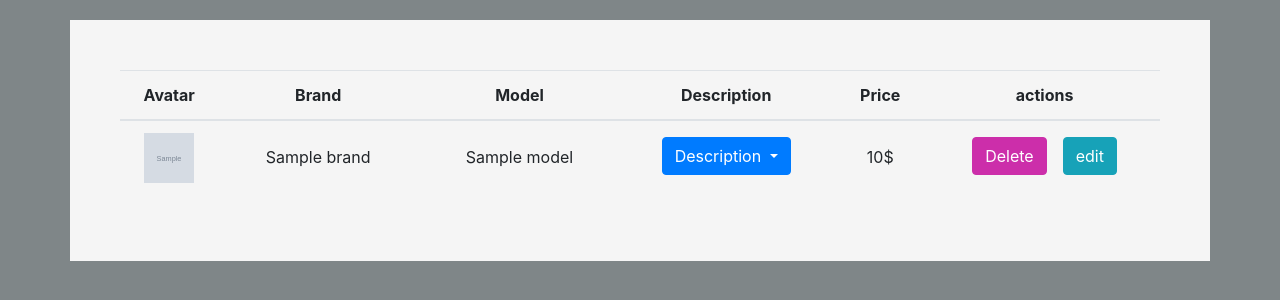
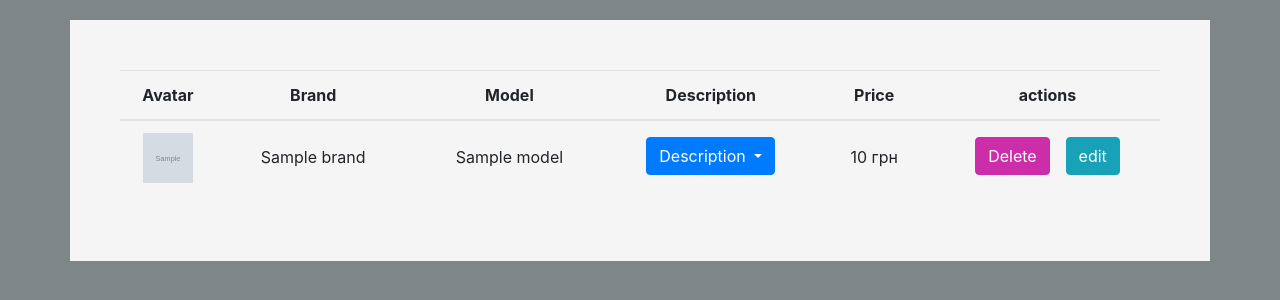
Before and after one commit to BlackMaizeGod/vacum_cleaner, a Symfony app: template templates/search_controller/index.html.twig in a window 1280 px wide. Shown: the top 300 px of the page. Run offline with Twig, Linux system fonts and the light colour scheme; the template is opened without the code that fills it: most values are stand-ins (such as "Sample title", 1, 10 or a date in 2020); grey boxes marked "Sample" are stand-in pictures; style sheets or scripts are compiled from the project's sources; some libraries are stand-ins or nearby versions.

Commit message:
change $ to UAH

```diff
--- a/templates/cleaner/index.html.twig
+++ b/templates/cleaner/index.html.twig
@@ -51,7 +51,7 @@
                                 </div>
                             </div>
                         </td>
-                        <td class="p-4">{{ cleaner.price }}$</td>
+                        <td class="p-4">{{ cleaner.price }} грн</td>
                         <td class="p-3">
                             <div class="d-flex flex-row justify-content-center">
                                 <form method="post" action="{{ path('cleaner_delete', {'id': cleaner.id}) }}" onsubmit="return confirm('Are you sure you want to delete this item?');">
--- a/templates/search_controller/index.html.twig
+++ b/templates/search_controller/index.html.twig
@@ -34,7 +34,7 @@
                                 </div>
                             </div>
                         </td>
-                        <td class="p-4">{{ cleaner.price }}$</td>
+                        <td class="p-4">{{ cleaner.price }} грн</td>
                         <td class="p-3">
                             <div class="d-flex flex-row justify-content-center">
                                 <form method="post" action="{{ path('cleaner_delete', {'id': cleaner.id}) }}" onsubmit="return confirm('Are you sure you want to delete this item?');">
```
